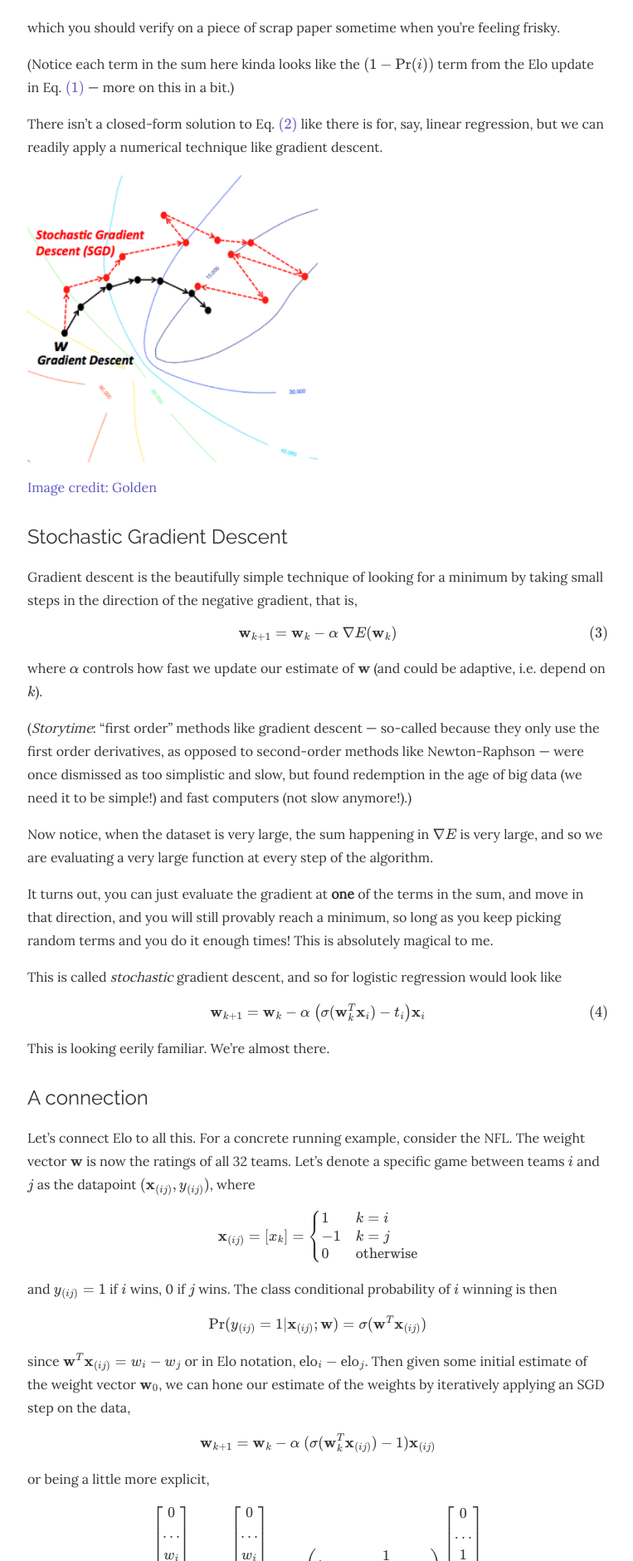
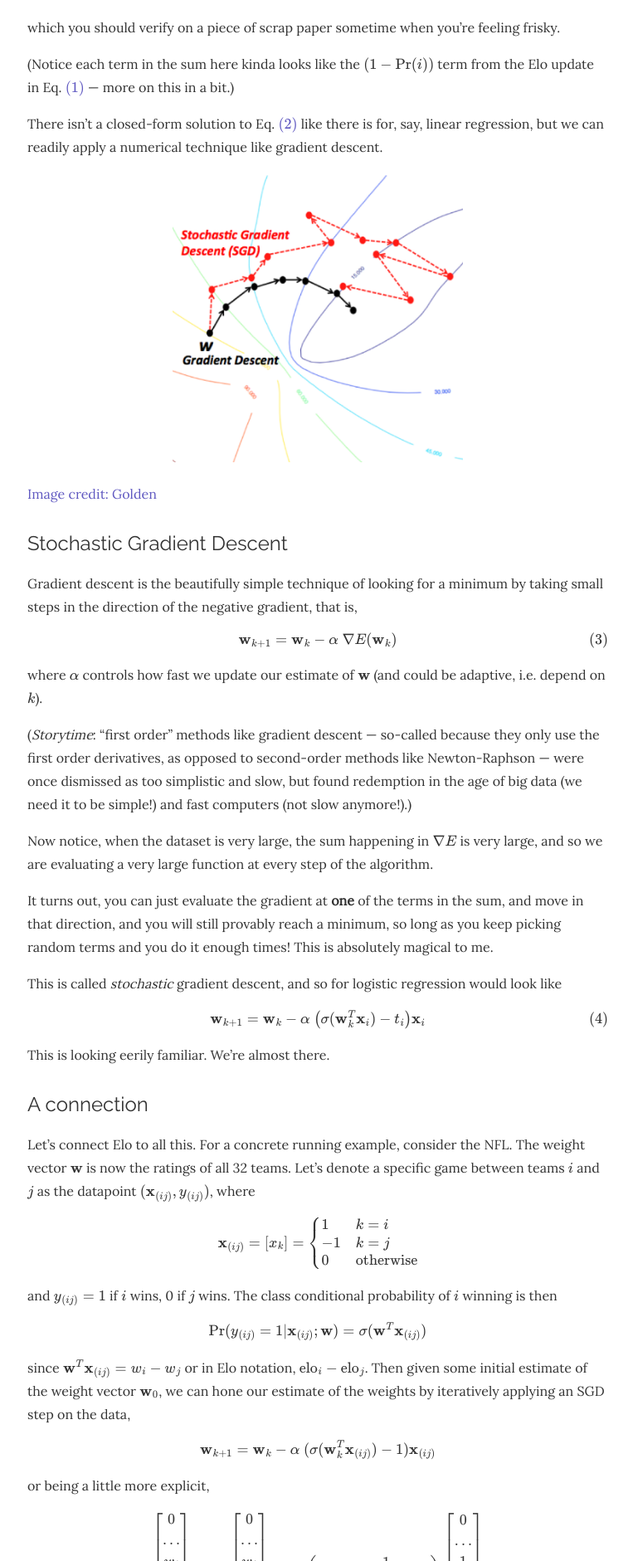
Before and after one commit to stmorse/stmorse.github.io, a Jekyll site: the page built from _posts/2019-05-20-Elo.md, in a window 1280 px wide. Shown: the part 2622-4503 px from the top of the page at 83% size, without its empty margins (257-1020 px from the left). Built offline with Jekyll 4.4.1, drawn with Linux system fonts in a browser that asks for light colours; nearby versions of some CDN libraries; formulas are drawn with MathJax 3.

Commit message:
center pic

```diff
--- a/_posts/2019-05-20-Elo.md
+++ b/_posts/2019-05-20-Elo.md
@@ -99,7 +99,9 @@ which you should verify on a piece of scrap paper sometime when you're feeling f
 There isn't a closed-form solution to Eq. \eqref{eq:entropy_grad} like there is for, say, linear regression, but we can readily apply a numerical technique like gradient descent.
 
 
-<img align="center" width="50%" src="{{ site.github.url }}/images/gd_sgd.png" alt="GD SGD comparison">
+<center>
+<img width="50%" src="{{ site.github.url }}/images/gd_sgd.png" alt="GD SGD comparison">
+</center>
 
 [Image credit: Golden](https://golden.com/wiki/Stochastic_gradient_descent_(SGD))
 
```
